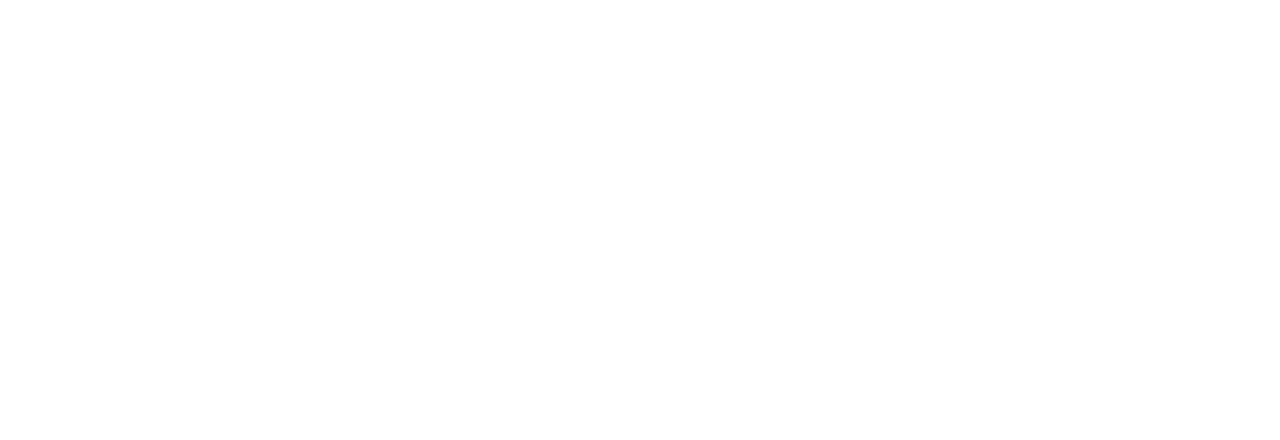
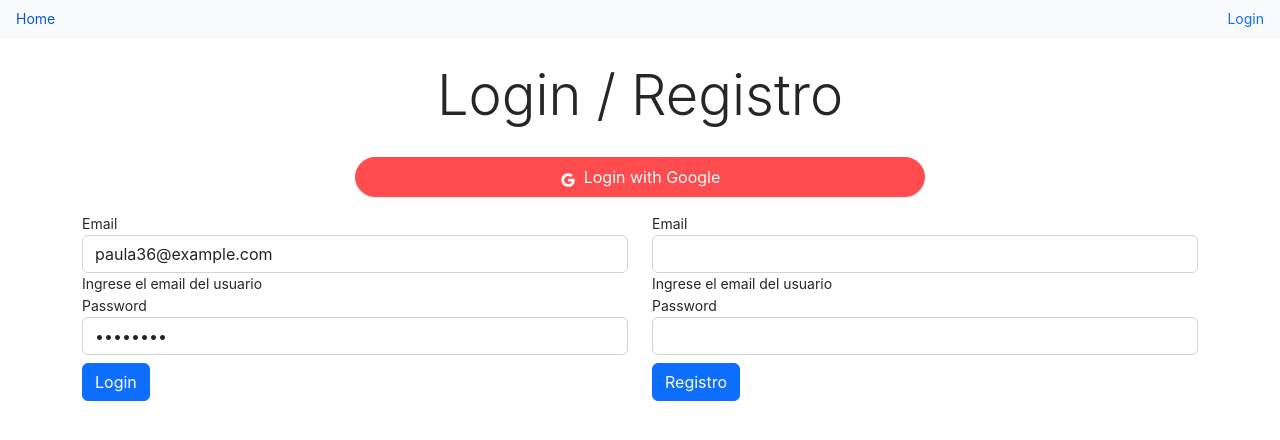
Before and after one commit to JimCode90/booking_app, a Next.js app: page /login in a window 1280 px wide. Shown: the top 440 px of the page. Built offline with nearby package versions, Linux system fonts and the light colour scheme; no server answers.

Commit message:
Verify Token And Get User in Server

```diff
--- /dev/null
+++ b/components/FirebaseAuthState.js
@@ -0,0 +1,44 @@
+import { useEffect, useContext } from "react";
+import { onAuthStateChanged, onIdTokenChanged } from 'firebase/auth'
+import axios from "axios";
+import { Context } from "../context";
+import {auth} from "../firebase";
+
+
+const FirebaseAuthState = ({ children }) => {
+
+    const { dispatch } = useContext(Context);
+
+    useEffect(() => {
+        return onIdTokenChanged(auth, async (user) => {
+            if (!user){
+                dispatch({
+                    type: 'LOGOUT'
+                })
+            }else{
+                const {token} = await user.getIdTokenResult();
+                console.log(token);
+                axios.post('http://localhost:8000/api/current-user', {}, {
+                    headers:{
+                        token: token
+                    }
+                }).then(resp => {
+                    console.log("RES ======> ", resp)
+                    // dispatch({
+                    //     type: 'LOGIN',
+                    //     payload: res.data
+                    // })
+                })
+            }
+        })
+    }, []);
+
+    return (
+        <>
+            {children}
+        </>
+    )
+
+}
+
+export default FirebaseAuthState;
--- /dev/null
+++ b/components/LoginRegisterForm.js
@@ -0,0 +1,39 @@
+import React from 'react';
+
+const LoginRegisterForm = ({ email, setEmail, password, setPassword, buttonName, handleSubmit}) => {
+    return (
+        <div className="col-md-6">
+            <div className="form-group">
+                <label htmlFor="email">Email</label>
+                <input
+                    type="email"
+                    id="email"
+                    className="form-control"
+                    value={email}
+                    onChange={(e) => setEmail(e.target.value)}
+                />
+                <span>Ingrese el email del usuario</span>
+            </div>
+            <div className="form-group">
+                <label htmlFor="password">Password</label>
+                <input
+                    type="password"
+                    id="password"
+                    className="form-control"
+                    value={password}
+                    onChange={(e) => setPassword(e.target.value)}
+                />
+            </div>
+            <div className="mt-2">
+                <button
+                    onClick={handleSubmit}
+                    className="btn btn-primary">
+                    { buttonName }
+                </button>
+            </div>
+
+        </div>
+    );
+};
+
+export default LoginRegisterForm;
--- a/context/index.js
+++ b/context/index.js
@@ -23,7 +23,9 @@
 const Provider = ({children}) => {
     const [state, dispatch] = useReducer(reducer, initialState);
     const value = {state, dispatch}
-    return <Context.Provider value={value}></Context.Provider>
+    return <Context.Provider value={value}>
+        { children }
+    </Context.Provider>
 }
 
 export {Context, Provider};
--- a/firebase.js
+++ b/firebase.js
@@ -1,6 +1,7 @@
 
-import firebase from "firebase/app";
-
+import { initializeApp } from "firebase/app";
+import { getFirestore } from 'firebase/firestore'
+import { getAuth } from 'firebase/auth'
 const firebaseConfig = {
     apiKey: "AIzaSyAexhpSBpZgD82dwi-2gK-XtzR3t6Gtwak",
     authDomain: "crud-react-a55cd.firebaseapp.com",
@@ -10,9 +11,6 @@
     appId: "1:53498360650:web:f2bb49a66b9486407607b3"
 };
 
-
-if (!firebase.apps.length){
-    firebase.initializeApp(firebaseConfig)
-}
-
-export default firebase;
+const app = initializeApp(firebaseConfig);
+export const auth = getAuth(app)
+export const db = getFirestore(app)
--- a/package.json
+++ b/package.json
@@ -13,10 +13,14 @@
   "author": "",
   "license": "ISC",
   "dependencies": {
+    "@ant-design/icons": "^4.7.0",
+    "antd": "^4.22.6",
+    "axios": "^0.27.2",
     "bootstrap": "^5.2.0",
     "firebase": "^9.9.3",
     "next": "^12.2.5",
     "react": "^18.2.0",
-    "react-dom": "^18.2.0"
+    "react-dom": "^18.2.0",
+    "react-toastify": "^9.0.8"
   }
 }
--- a/pages/_app.js
+++ b/pages/_app.js
@@ -1,14 +1,20 @@
+import FirebaseAuthState from "../components/FirebaseAuthState";
+import Nav from "../components/Nav";
+import {Provider} from "../context";
+import { ToastContainer } from 'react-toastify';
 import 'bootstrap/dist/css/bootstrap.css'
-import Nav from "../components/nav";
-import {Provider} from "../context";
+import 'react-toastify/dist/ReactToastify.css';
+import 'antd/dist/antd.css';
+
 
 export default function MyApp({Component, pageProps}) {
     return (
-
         <Provider>
-            <Nav/>
-            <Component {...pageProps} />
+            <FirebaseAuthState>
+                <Nav/>
+                <ToastContainer />
+                <Component {...pageProps} />
+            </FirebaseAuthState>
         </Provider>
-
     )
 }
--- a/pages/login.js
+++ b/pages/login.js
@@ -1,8 +1,89 @@
+import {useState} from "react";
+import {useRouter} from "next/router";
+import {auth} from "../firebase";
+import {createUserWithEmailAndPassword, signInWithEmailAndPassword, signInWithPopup, GoogleAuthProvider} from 'firebase/auth'
+import LoginRegisterForm from "../components/LoginRegisterForm";
+import {toast} from 'react-toastify';
+import {Button} from 'antd'
+import { GoogleOutlined } from '@ant-design/icons'
+
 
 const Login = () => {
+    const [loginEmail, setLoginEmail] = useState('paula36@example.com');
+    const [loginPass, setLoginPass] = useState('password');
+    const [registroEmail, setRegistroEmail] = useState('');
+    const [registroPass, setRegistroPass] = useState('');
+
+    const router = useRouter();
+    const provider = new GoogleAuthProvider();
+
+    const registrar = async () => {
+        await createUserWithEmailAndPassword(auth, registroEmail, registroPass)
+            .then(user => {
+                console.log('REGISTRO', user)
+            })
+            .catch(error => {
+                toast.error(error.message)
+            })
+    }
+
+    const login = async () => {
+        await signInWithEmailAndPassword(auth, loginEmail, loginPass)
+            .then(user => {
+                console.log('Login', user)
+            })
+            .catch(error => {
+                toast.error(error.message)
+            })
+    }
+
+    const googleLogin = async () => {
+        await signInWithPopup(auth, provider)
+            .then(user => {
+                console.log('Login', user)
+            })
+            .catch(error => {
+                toast.error(error.message)
+            })
+    }
+
+
     return (
-        <div>
-            <h2>Login Page</h2>
+        <div className="container">
+            <div className="row">
+                <h2 className="text-center pt-4 display-4">Login / Registro</h2>
+                <Button
+                    onClick={googleLogin}
+                    className="mb-3 col-md-6 offset-md-3"
+                    type="danger"
+                    shape="round"
+                    icon={<GoogleOutlined />}
+                    size="large"
+                >
+                    Login with Google
+                </Button>
+            </div>
+
+            <div className="row">
+                <LoginRegisterForm
+                    email={loginEmail}
+                    setEmail={setLoginEmail}
+                    password={loginPass}
+                    setPassword={setLoginPass}
+                    handleSubmit={login}
+                    buttonName="Login"
+                />
+
+                <LoginRegisterForm
+                    email={registroEmail}
+                    setEmail={setRegistroEmail}
+                    password={registroPass}
+                    setPassword={setRegistroPass}
+                    handleSubmit={registrar}
+                    buttonName="Registro"
+                />
+
+            </div>
         </div>
     );
 };
```
Also changed, not shown: components/Nav.js (renamed from components/nav.js), 1 other file (tests, documents, lock files or other folders).
